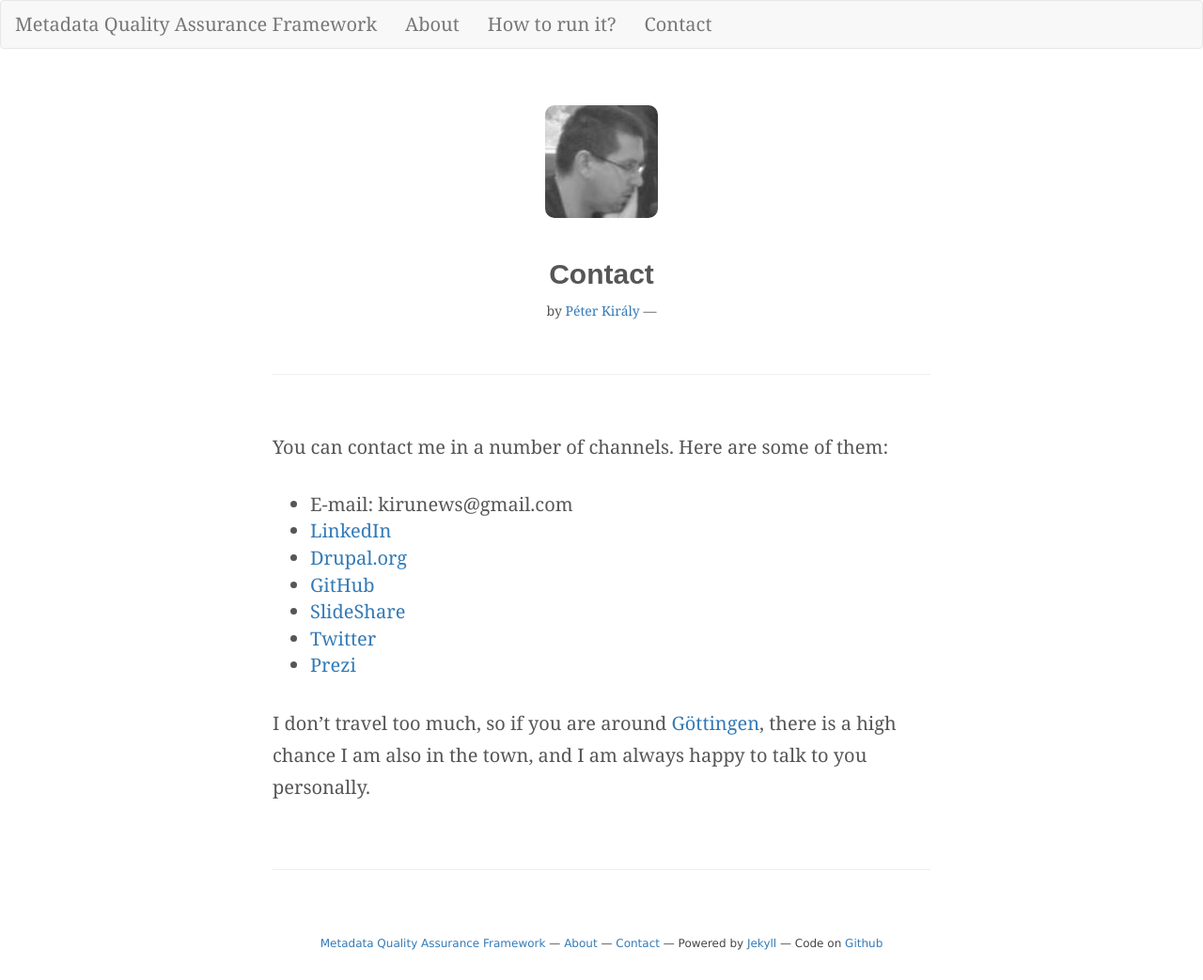
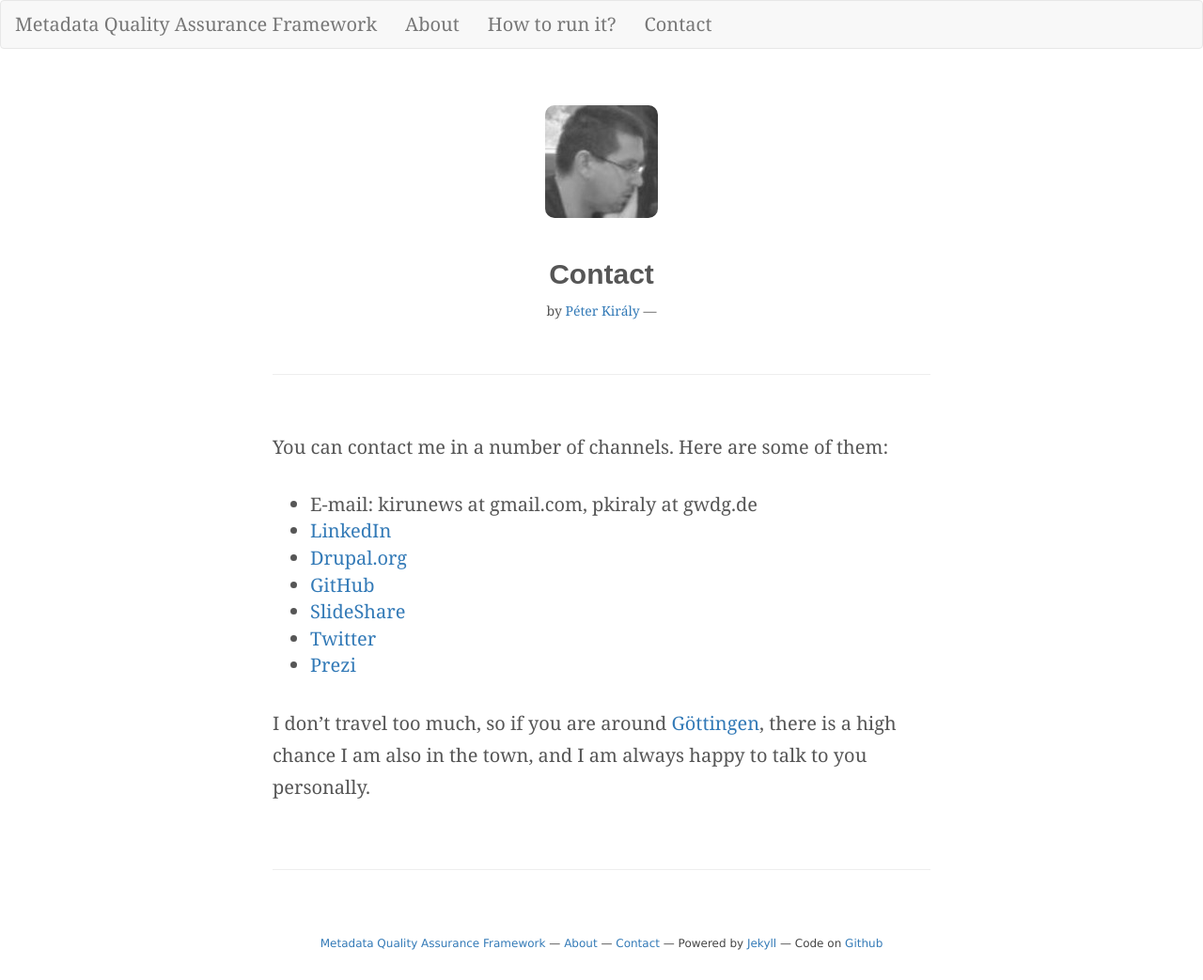
Before and after one commit to pkiraly/pkiraly.github.io, a Jekyll site: the page built from contact.md, in a window 1280 px wide. Shown: the whole page at 94% size. Built offline with Jekyll 4.4.1, drawn with Linux system fonts in a browser that asks for light colours; nearby versions of some CDN libraries; some web fonts are replaced; comment, search, counter and statistics services are not loaded.

Commit message:
Update contact.md

```diff
--- a/contact.md
+++ b/contact.md
@@ -5,7 +5,7 @@ layout: post
 
 You can contact me in a number of channels. Here are some of them:
 
-* E-mail: kirunews@gmail.com
+* E-mail: kirunews at gmail.com, pkiraly at gwdg.de
 * [LinkedIn](http://www.linkedin.com/in/peterkiraly)
 * [Drupal.org](http://drupal.org/user/352587)
 * [GitHub](https://github.com/pkiraly/)
```
